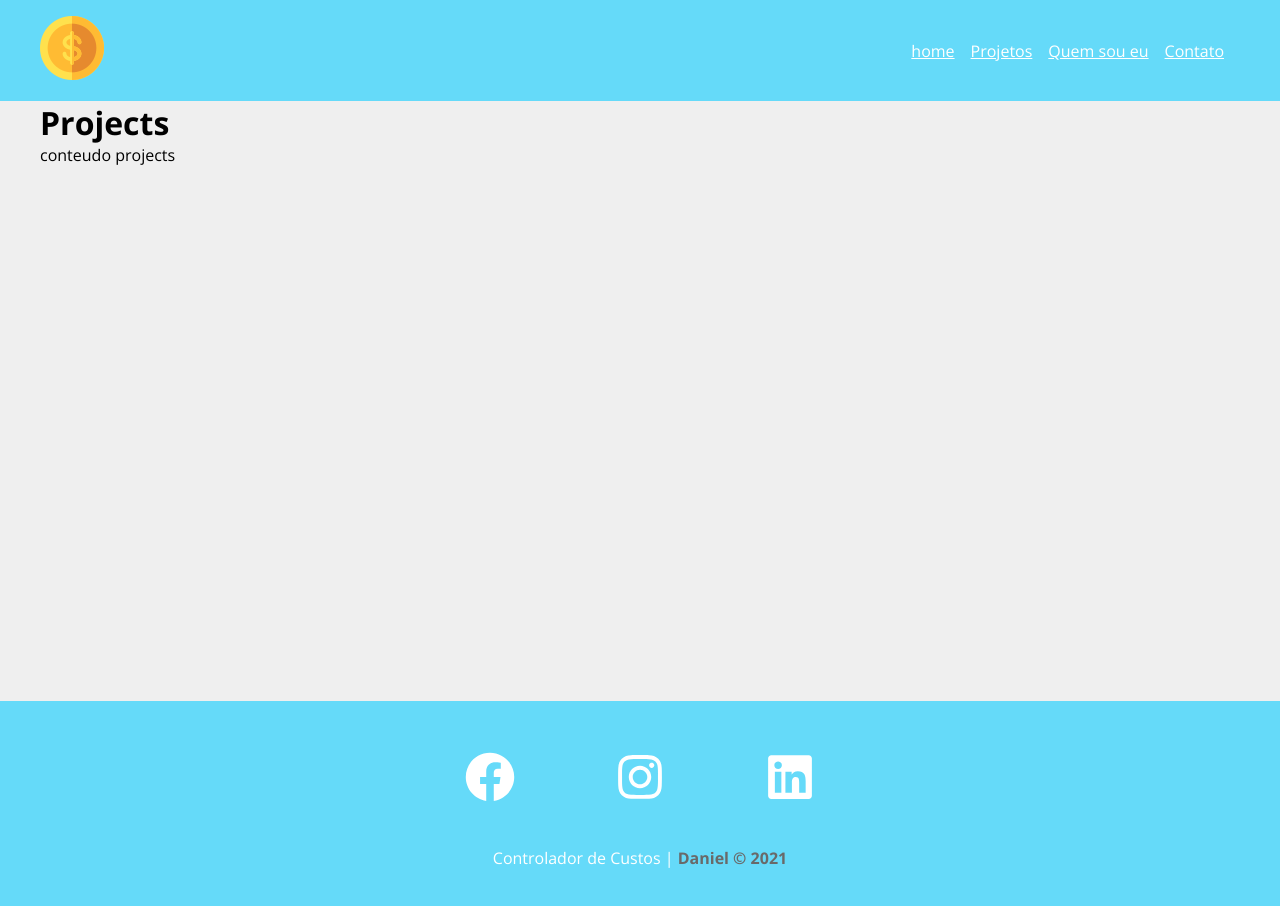
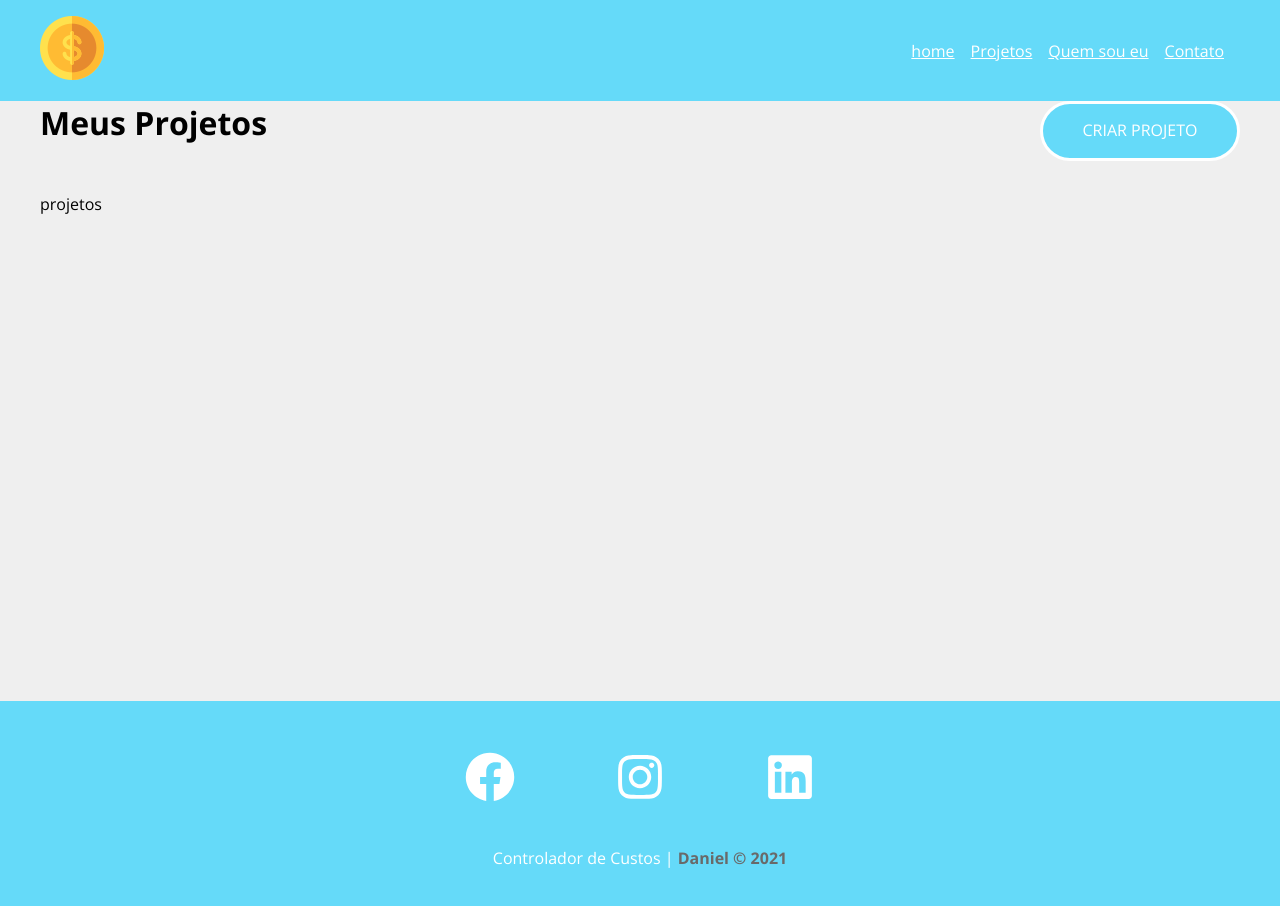
Before and after one commit to DanielmGomes/ControladorCusto, a React (Create React App) app: page /projects in a window 1280 px wide. Shown: the top 906 px of the page. Built offline with nearby package versions, Linux system fonts and the light colour scheme.

Commit message:
criando dashboard

```diff
--- a/db.json
+++ b/db.json
@@ -90,6 +90,27 @@
       "cost": 0,
       "services": [],
       "id": 17
+    },
+    {
+      "cost": 0,
+      "services": [],
+      "id": 18
+    },
+    {
+      "name": "not xiaomi",
+      "budget": "60000",
+      "category": {
+        "id": "3",
+        "name": "equipamentos"
+      },
+      "cost": 0,
+      "services": [],
+      "id": 19
+    },
+    {
+      "cost": 0,
+      "services": [],
+      "id": 20
     }
   ],
   "categories": [
--- a/src/components/pages/NewProject.js
+++ b/src/components/pages/NewProject.js
@@ -34,7 +34,7 @@ function NewProject() {
 					)
 				)
 			})
-			.catch((err) => console.log(err))
+			.catch((err) => Swal.fire('Ocorreu um erro inesperado', '', 'error'))
 	}
 
 	return (
--- a/src/components/pages/Projects.js
+++ b/src/components/pages/Projects.js
@@ -1,9 +1,21 @@
+import Container from '../layout/Container'
+import LinkButton from '../layout/LinkButton'
+
+import styles from './Projects.module.css'
+
+
+
 function Projects() {
 
 	return (
-		<div>
-			<h1>Projects</h1>
-			<p>conteudo projects</p>
+		<div className={styles.project_container}>
+			<div className={styles.title_container}>
+				<h1>Meus Projetos</h1>
+				<LinkButton to='/newProject' text='criar projeto'/>
+			</div>
+			<Container customClass='start'>
+				<p>projetos</p>
+			</Container>
 		</div>
 	)
 
--- /dev/null
+++ b/src/components/pages/Projects.module.css
@@ -0,0 +1,9 @@
+.project_contaier {
+	padding: 2em;
+}
+
+.title_container {
+	display: flex;
+	justify-content: space-between;
+	margin-bottom: 2em;
+}
--- a/src/components/project/ProjectForm.js
+++ b/src/components/project/ProjectForm.js
@@ -1,4 +1,6 @@
 import {useState, useEffect} from 'react'
+import Swal from 'sweetalert2'
+
 
 import Input from '../form/Input'
 import Select from '../form/Select'
@@ -10,6 +12,8 @@ function ProjectForm( {handleSubmit, btnText, projectData} ) {
 
 	const [categories, setCategories] = useState([])
 	const [project, setProject] = useState(projectData || {})
+	const Swal = require('sweetalert2')
+
 
 	useEffect (() => {
 		fetch("http://localhost:5000/categories", {
@@ -22,7 +26,7 @@ function ProjectForm( {handleSubmit, btnText, projectData} ) {
 		.then((data) => {
 			setCategories(data)
 		})
-		.catch((err) => console.log(err))
+		.catch((err) => Swal.fire('Ocorreu um erro inesperado', '', 'error'))
 	}, [])
 
 	const submit = (e) => {
```
